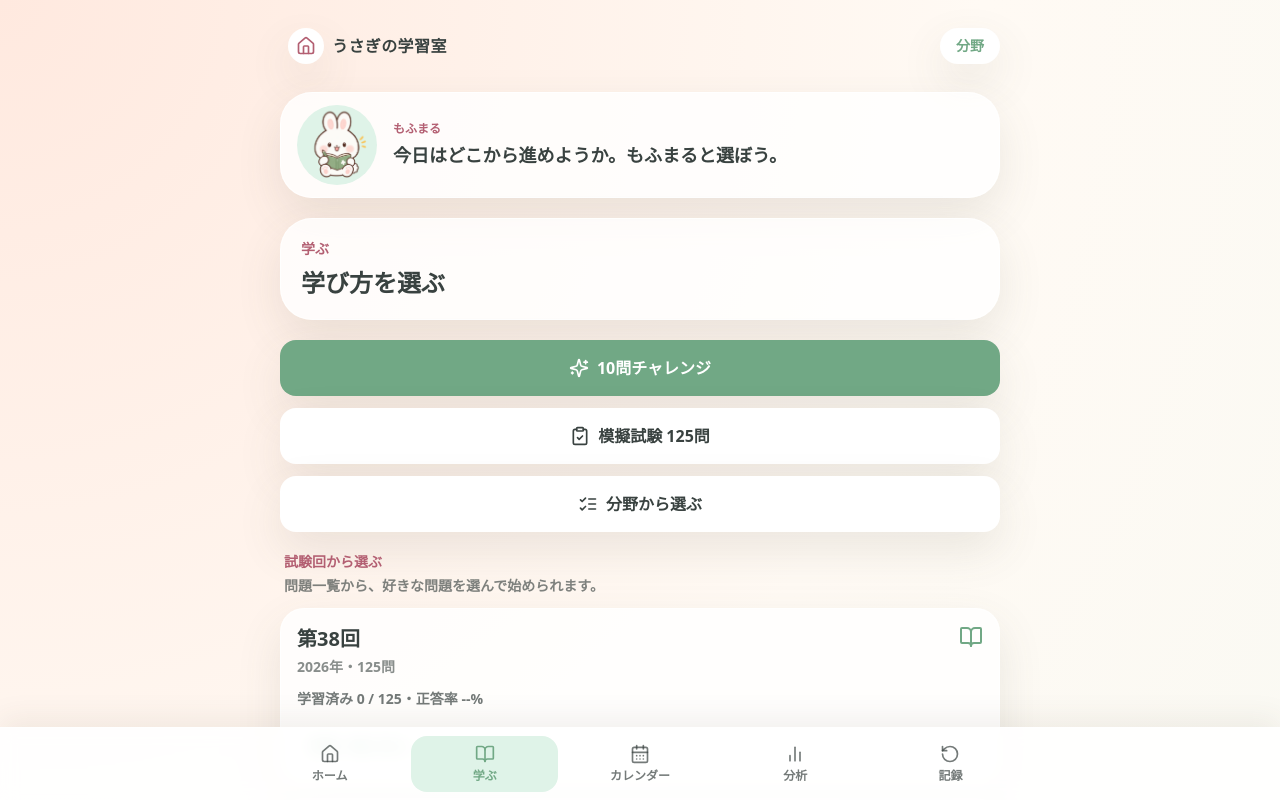
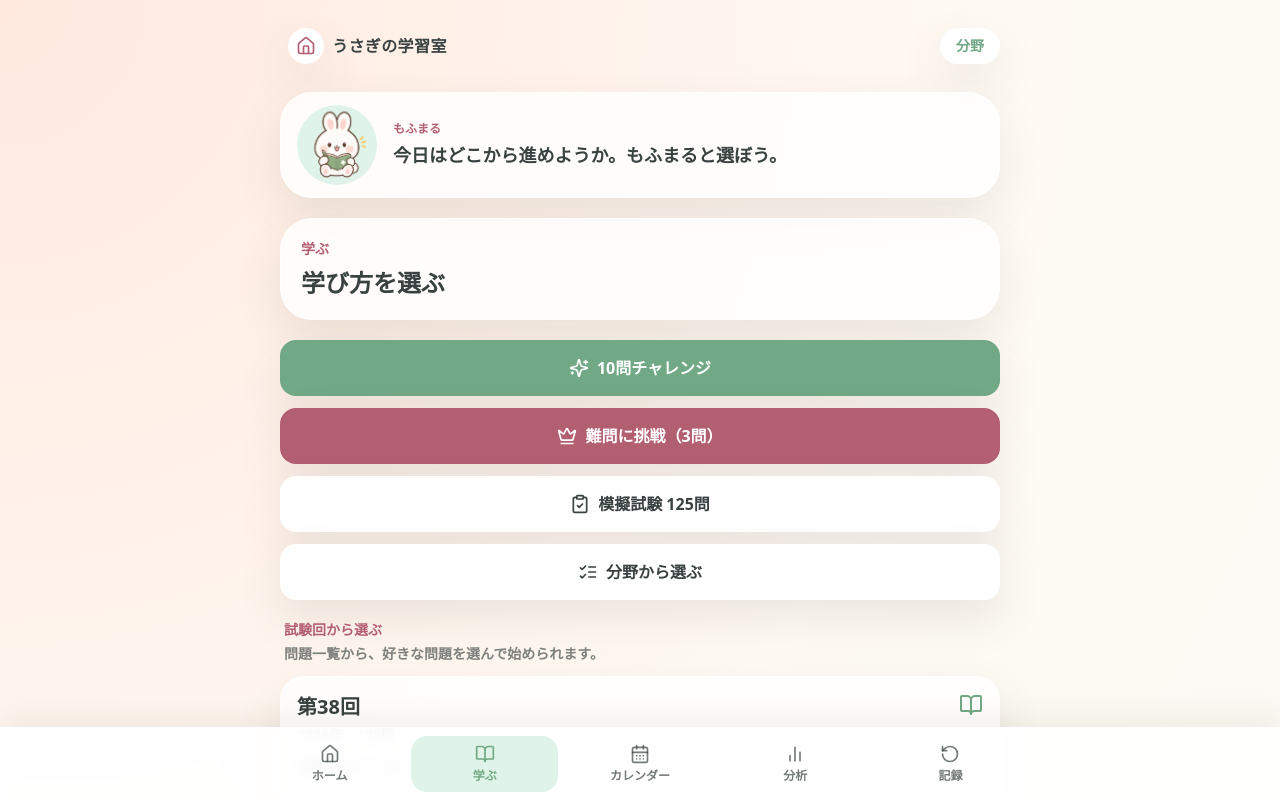
Before and after one commit to arpeggionium/usagi-study-room, a Next.js app: page /learn in a window 1280 px wide. Shown: the top 800 px of the page. Built offline with nearby package versions, Linux system fonts and the light colour scheme.

Commit message:
Add hard question challenge mode

```diff
--- a/app/learn/page.tsx
+++ b/app/learn/page.tsx
@@ -2,7 +2,7 @@
 
 import { useEffect, useState } from "react";
 import Link from "next/link";
-import { BookOpen, ChevronRight, ClipboardCheck, ListChecks, Sparkles } from "lucide-react";
+import { BookOpen, ChevronRight, ClipboardCheck, Crown, ListChecks, Sparkles } from "lucide-react";
 import { ActionButton } from "@/components/ActionButton";
 import { AppShell } from "@/components/AppShell";
 import { Mascot } from "@/components/Mascot";
@@ -31,6 +31,9 @@ export default function LearnPage() {
         <section className="grid gap-3" aria-label="学び方">
           <ActionButton href="/quiz?mode=challenge" variant="primary">
             <span className="flex items-center gap-2"><Sparkles className="h-5 w-5" aria-hidden="true" />10問チャレンジ</span>
+          </ActionButton>
+          <ActionButton href="/quiz?mode=hardChallenge" variant="secondary">
+            <span className="flex items-center gap-2"><Crown className="h-5 w-5" aria-hidden="true" />難問に挑戦（3問）</span>
           </ActionButton>
           <ActionButton href="/mock-exam" variant="soft">
             <span className="flex items-center gap-2"><ClipboardCheck className="h-5 w-5" aria-hidden="true" />{hasMockExamToResume ? "模擬試験を再開" : "模擬試験 125問"}</span>
--- a/app/page.tsx
+++ b/app/page.tsx
@@ -3,6 +3,7 @@
 import { useEffect, useState } from "react";
 import {
   CalendarDays,
+  Crown,
   ChartNoAxesColumn,
   ClipboardCheck,
   Flame,
@@ -59,6 +60,12 @@ export default function HomePage() {
             <span className="flex items-center gap-2">
               <Sparkles className="h-5 w-5" aria-hidden="true" />
               10問チャレンジ
+            </span>
+          </ActionButton>
+          <ActionButton href="/quiz?mode=hardChallenge" variant="secondary">
+            <span className="flex items-center gap-2">
+              <Crown className="h-5 w-5" aria-hidden="true" />
+              難問に挑戦（3問）
             </span>
           </ActionButton>
           <ActionButton href="/analysis" variant="soft">
--- a/components/QuizClient.tsx
+++ b/components/QuizClient.tsx
@@ -11,6 +11,7 @@ import { QuestionVisual } from "@/components/QuestionVisual";
 import { QuestionDifficultyBadge } from "@/components/QuestionDifficultyBadge";
 import { getMascotReaction, type MascotReaction } from "@/data/mascot-reactions";
 import { getAllQuestions, getChallengeQuestions, getQuestionsByCategory, getQuestionsByRound } from "@/lib/questions/repository";
+import { selectHardChallengeQuestions } from "@/lib/questions/hardChallenge";
 import { selectWeaknessReviewQuestions } from "@/lib/progress/categoryAnalysis";
 import { getExamRoundSession, recordExamRoundAnswer, resetExamRoundSession } from "@/lib/progress/localExamSessionRepository";
 import { getEverCorrectQuestionIds, loadProgress, recordAnswer } from "@/lib/progress/localProgressRepository";
@@ -43,6 +44,10 @@ function buildQuestions(
     return selectWeaknessReviewQuestions(category as Question["category"], getAllQuestions(), progress);
   }
 
+  if (mode === "hardChallenge") {
+    return selectHardChallengeQuestions(getAllQuestions());
+  }
+
   if (category) {
     return getQuestionsByCategory(category as Question["category"]);
   }
@@ -66,6 +71,7 @@ function QuizSession({ query }: { query: string }) {
   const searchParams = useMemo(() => new URLSearchParams(query), [query]);
   const mode = searchParams.get("mode");
   const weaknessReviewCategory = mode === "weaknessReview" ? searchParams.get("category") : null;
+  const isHardChallenge = mode === "hardChallenge";
   const examRound = mode === "round" ? searchParams.get("round") : null;
   const savedProgress = useMemo(() => loadProgress(), []);
   const roundSession = useMemo(
@@ -170,7 +176,9 @@ function QuizSession({ query }: { query: string }) {
   if (finished) {
     const rate = Math.round((correctCount / questions.length) * 100);
     const resultMessage =
-      rate >= 80
+      isHardChallenge && correctCount === questions.length && questions.length === 3
+        ? "すごい！難問に挑戦を3問すべて正解！難しい問題を乗り越える力がしっかり付いているよ。もふまるも大拍手！"
+        : rate >= 80
         ? "かなり仕上がってきたね。自信にしていこう！"
         : rate >= 50
           ? "いい積み重ね。間違えたところを見直せばもっと強くなるよ。"
@@ -179,9 +187,9 @@ function QuizSession({ query }: { query: string }) {
     return (
       <AppShell>
         <div className="space-y-5">
-          <Mascot mood={rate >= 80 ? "celebrate" : "cheer"} message={resultMessage} />
+          <Mascot mood={isHardChallenge && correctCount === questions.length ? "celebrate" : rate >= 80 ? "celebrate" : "cheer"} message={resultMessage} />
           <section className="surface text-center">
-            <p className="text-sm font-black text-berry">{weaknessReviewCategory ? `「${weaknessReviewCategory}」を復習しました` : "結果"}</p>
+            <p className="text-sm font-black text-berry">{weaknessReviewCategory ? `「${weaknessReviewCategory}」を復習しました` : isHardChallenge ? "難問に挑戦の結果" : "結果"}</p>
             <p className="mt-3 text-5xl font-black text-ink">
               {correctCount}/{questions.length}
             </p>
@@ -192,7 +200,7 @@ function QuizSession({ query }: { query: string }) {
           </section>
           <div className="grid gap-3">
             <ActionButton onClick={restart} variant="primary">
-              {weaknessReviewCategory ? "もう一度5問復習" : "もう一度"}
+              {weaknessReviewCategory ? "もう一度5問復習" : isHardChallenge ? "もう一度難問に挑戦" : "もう一度"}
             </ActionButton>
             {weaknessReviewCategory ? <ActionButton href="/analysis" variant="soft">学習分析へ戻る</ActionButton> : null}
             <ActionButton
--- a/data/questionDifficulty.ts
+++ b/data/questionDifficulty.ts
@@ -48,6 +48,21 @@ const learnerMarkedHardQuestionIds = [
   "2019-31-013", "2019-31-019", "2019-31-022", "2019-31-031", "2019-31-035", "2019-31-039", "2019-31-050", "2019-31-065", "2019-31-067", "2019-31-088", "2019-31-096", "2019-31-106", "2019-31-110", "2019-31-112", "2019-31-116", "2019-31-120", "2019-31-125",
 ] as const;
 
+// Existing IDs in the curated lists above intentionally remain untouched.
+const learnerMistakeVeryHardQuestionIds32To38 = [
+  "2020-32-084", "2021-33-041", "2021-33-055", "2022-34-087", "2022-34-116", "2022-34-119", "2023-35-083", "2023-35-086", "2023-35-093", "2024-36-098", "2025-37-036", "2025-37-061", "2025-37-099", "2025-37-100", "2026-38-057", "2026-38-123",
+] as const;
+
+const learnerMarkedHardQuestionIds32To38 = [
+  "2020-32-007", "2020-32-017", "2020-32-021", "2020-32-042", "2020-32-047", "2020-32-050", "2020-32-052", "2020-32-105", "2020-32-115",
+  "2021-33-014", "2021-33-017", "2021-33-035", "2021-33-038", "2021-33-040", "2021-33-045", "2021-33-067", "2021-33-078", "2021-33-099",
+  "2022-34-008", "2022-34-031", "2022-34-041", "2022-34-056", "2022-34-089", "2022-34-106", "2022-34-115",
+  "2023-35-005", "2023-35-070", "2023-35-073", "2023-35-078", "2023-35-091", "2023-35-092", "2023-35-117", "2023-35-122",
+  "2024-36-012", "2024-36-046", "2024-36-071", "2024-36-082", "2024-36-083", "2024-36-087", "2024-36-105", "2024-36-116",
+  "2025-37-014", "2025-37-028", "2025-37-032", "2025-37-059", "2025-37-086", "2025-37-091", "2025-37-098", "2025-37-119",
+  "2026-38-006", "2026-38-033", "2026-38-049", "2026-38-054", "2026-38-096", "2026-38-117", "2026-38-124",
+] as const;
+
 // Keep curated difficulty markers separate from the question CSV. Historical accuracy
 // can be added later when a sourced figure becomes available.
 export const questionDifficulty: Record<string, QuestionDifficultyMetadata> = Object.fromEntries([
@@ -63,6 +78,14 @@ export const questionDifficulty: Record<string, QuestionDifficultyMetadata> = Ob
     questionId,
     { difficultyLevel: "hard", difficultySource: "ユーザーの学習記録（迷った問題）" },
   ]),
+  ...learnerMistakeVeryHardQuestionIds32To38.map((questionId) => [
+    questionId,
+    { difficultyLevel: "very-hard", difficultySource: "ユーザーの学習記録（第32〜38回・誤答）" },
+  ]),
+  ...learnerMarkedHardQuestionIds32To38.map((questionId) => [
+    questionId,
+    { difficultyLevel: "hard", difficultySource: "ユーザーの学習記録（第32〜38回・迷った問題）" },
+  ]),
 ]);
 
 export function getDifficultyLevel(
--- /dev/null
+++ b/lib/questions/hardChallenge.ts
@@ -0,0 +1,33 @@
+import { getDifficultyLevel } from "@/data/questionDifficulty";
+import { shuffle } from "@/lib/utils/random";
+import type { Question } from "@/types/question";
+
+export const HARD_CHALLENGE_QUESTION_COUNT = 3;
+
+/**
+ * Selects difficult questions for the three-question hard challenge.
+ * The final question is always very hard when one is available.
+ */
+export function selectHardChallengeQuestions(
+  sourceQuestions: readonly Question[],
+  randomize: <T>(items: readonly T[]) => T[] = shuffle,
+): Question[] {
+  const hardQuestions = sourceQuestions.filter(
+    (question) => getDifficultyLevel(question.historicalAccuracy, question.difficultyLevel) === "hard",
+  );
+  const veryHardQuestions = randomize(sourceQuestions.filter(
+    (question) => getDifficultyLevel(question.historicalAccuracy, question.difficultyLevel) === "very-hard",
+  ));
+
+  if (veryHardQuestions.length === 0) {
+    return randomize(hardQuestions).slice(0, HARD_CHALLENGE_QUESTION_COUNT);
+  }
+
+  const finalQuestion = veryHardQuestions[0];
+  const openingQuestions = randomize([
+    ...hardQuestions,
+    ...veryHardQuestions.slice(1),
+  ]).slice(0, HARD_CHALLENGE_QUESTION_COUNT - 1);
+
+  return [...openingQuestions, finalQuestion];
+}
```
Also changed, not shown: scripts/verify.cjs (+14 -0 lines).
